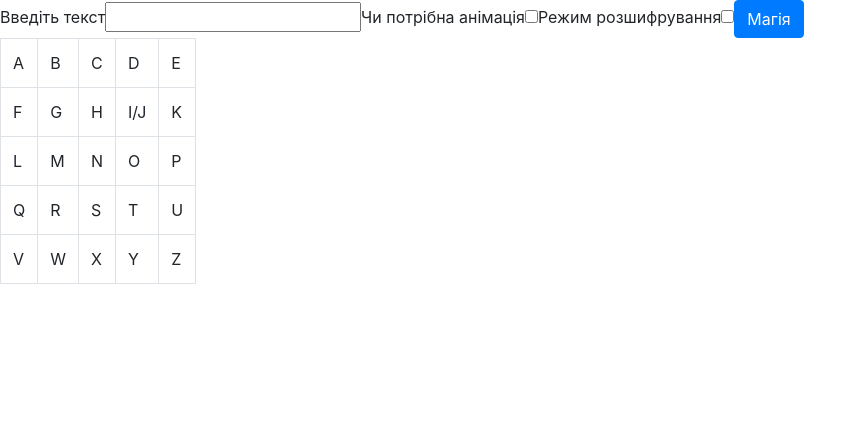
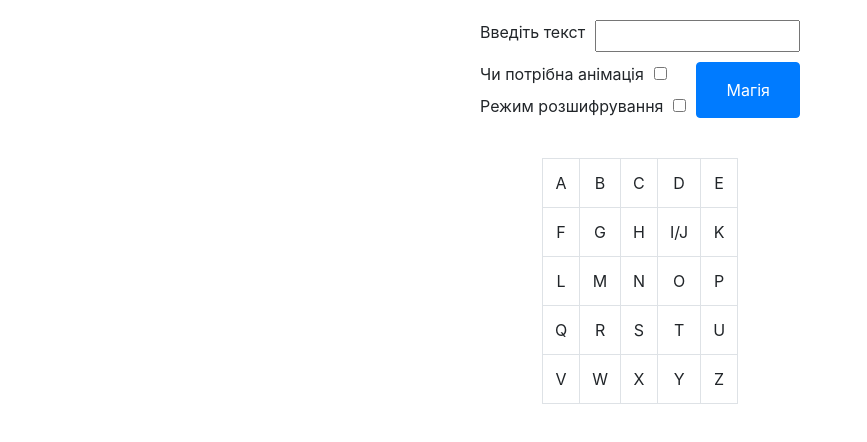
Before and after one commit to Vladnik2k/TZ, an Angular app: page / in a window 1280 px wide. Shown: the top 442 px of the page, without its empty margins (0-867 px from the left). Built offline with nearby package versions, Linux system fonts and the light colour scheme.

Commit message:
Add styles

```diff
--- a/src/app/app.component.html
+++ b/src/app/app.component.html
@@ -1,18 +1,32 @@
 <div class="form">
+  <div class="first-block">
     <label for="text">Введіть текст</label>
     <input id="text" type="text" [(ngModel)]="settings.text">
+  </div>
 
+  <div [ngClass]="settings.isAnimation ? 'hide' : ''" class="second-block">
+    <div class="checkboxes">
+      <div>
         <label for="isAnimation">Чи потрібна анімація</label>
         <input id="isAnimation" type="checkbox" [(ngModel)]="settings.isNeedAnimation">
+      </div>
 
+      <div>
         <label for="isBack">Режим розшифрування</label>
         <input id="isBack" type="checkbox" [(ngModel)]="settings.isBack">
+      </div>
+    </div>
 
     <button (click)="click()" class="btn btn-primary">Магія</button>
   </div>
 
+  <div>
     <div *ngIf="settings.validatedText">Валідований текст: {{ settings.validatedText }}</div>
-<div *ngIf="settings.resultText || settings.isAnimation">Текст результату: {{ settings.resultText }}</div>
+    <div *ngIf="settings.resultText || settings.isAnimation">Текст результату: {{ settings.resultText }}
+      <img *ngIf="!settings.isAnimation" (click)="useResult()" src="../assets/paper-plane.png" alt="plane">
+    </div>
+  </div>
+</div>
 
 <table class="table table-bordered">
   <tr *ngFor="let line of settings.codes">
@@ -21,8 +35,10 @@
           'string-before': settings.stringBefore && cell.indexOf(settings.stringBefore.toUpperCase()) !== -1,
           'string-after': settings.stringAfter && cell.indexOf(settings.stringAfter.toUpperCase()) !== -1
         }">
+      <span>
         <span *ngFor="let c of cell.slice(0, cell.length - 1).split('')">{{ c }}/</span>
         <span>{{ cell[cell.length - 1] }}</span>
+      </span>
     </td>
   </tr>
 </table>
--- a/src/app/app.component.scss
+++ b/src/app/app.component.scss
@@ -1,11 +1,86 @@
-.table {
-  width: fit-content;
+.form {
+  width: 320px;
+  display: flex;
+  flex-direction: column;
+  align-items: center;
+  margin: 20px auto;
+
+  > div {
+    width: 100%;
+    margin-bottom: 10px;
+  }
+
+  .first-block {
+    display: flex;
+
+    label {
+      white-space: nowrap;
+    }
+
+    input {
+      width: 100%;
+    }
+  }
+
+  .second-block {
+    display: flex;
+
+    .checkboxes {
+      width: 65%;
+      margin-right: 10px;
+
+      div {
+        white-space: nowrap;
+      }
+
+      div:last-child > label{
+        margin-bottom: 0;
+      }
+    }
+
+    button {
+      width: 100%;
+    }
+  }
+
+  input {
+    margin-left: 10px;
+  }
+
+  label:hover {
+    cursor: pointer;
+  }
+
+  button {
+    width: 100px;
+  }
 }
 
-.string-before {
-  background-color: lightblue;
+img {
+  width: 16px;
 }
 
-.string-after {
-  background-color: darkolivegreen;
+img:hover {
+  cursor: pointer;
 }
+
+.table {
+  margin: 20px auto;
+  width: fit-content;
+
+  .string-before {
+    background-color: lightblue;
+  }
+
+  .string-after {
+    background-color: darkolivegreen;
+  }
+
+  td {
+    text-align: center;
+  }
+}
+
+.hide {
+  visibility: hidden;
+}
--- a/src/app/app.component.ts
+++ b/src/app/app.component.ts
@@ -1,6 +1,5 @@
 import {Component} from '@angular/core';
 import {Algorithm} from './algorithm';
-import {LanguagesEnum} from './languages.enum';
 import {Settings} from './settings';
 
 @Component({
@@ -9,16 +8,19 @@ import {Settings} from './settings';
   styleUrls: ['./app.component.scss']
 })
 export class AppComponent {
-  LanguagesEnum = LanguagesEnum;
-
   settings: Settings;
 
   constructor() {
     this.settings = new Settings();
   }
 
-  click() {
+  click(): void {
     const normal = new Algorithm(this.settings);
     normal.startAlgorithm();
   }
+
+  useResult(): void {
+    this.settings.text = this.settings.resultText;
+    this.settings.isBack = !this.settings.isBack;
+  }
 }
--- a/src/app/languages.enum.ts
+++ /dev/null
@@ -1,4 +0,0 @@
-export enum LanguagesEnum {
-  ALL = 'all',
-  EN = 'en'
-}
```
Also changed, not shown: src/assets/paper-plane.png (added). Lines whose indentation alone changed are shown as unchanged.
